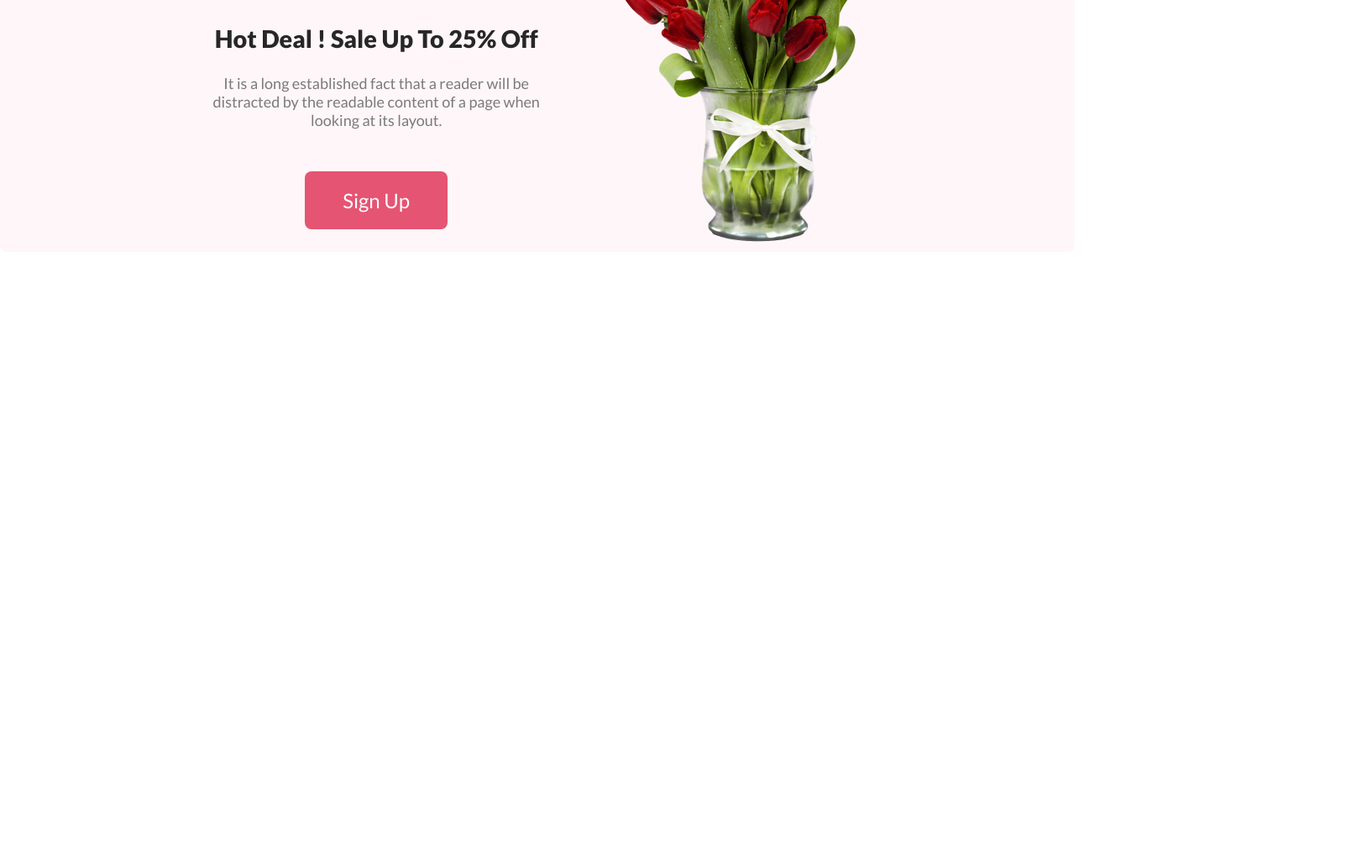
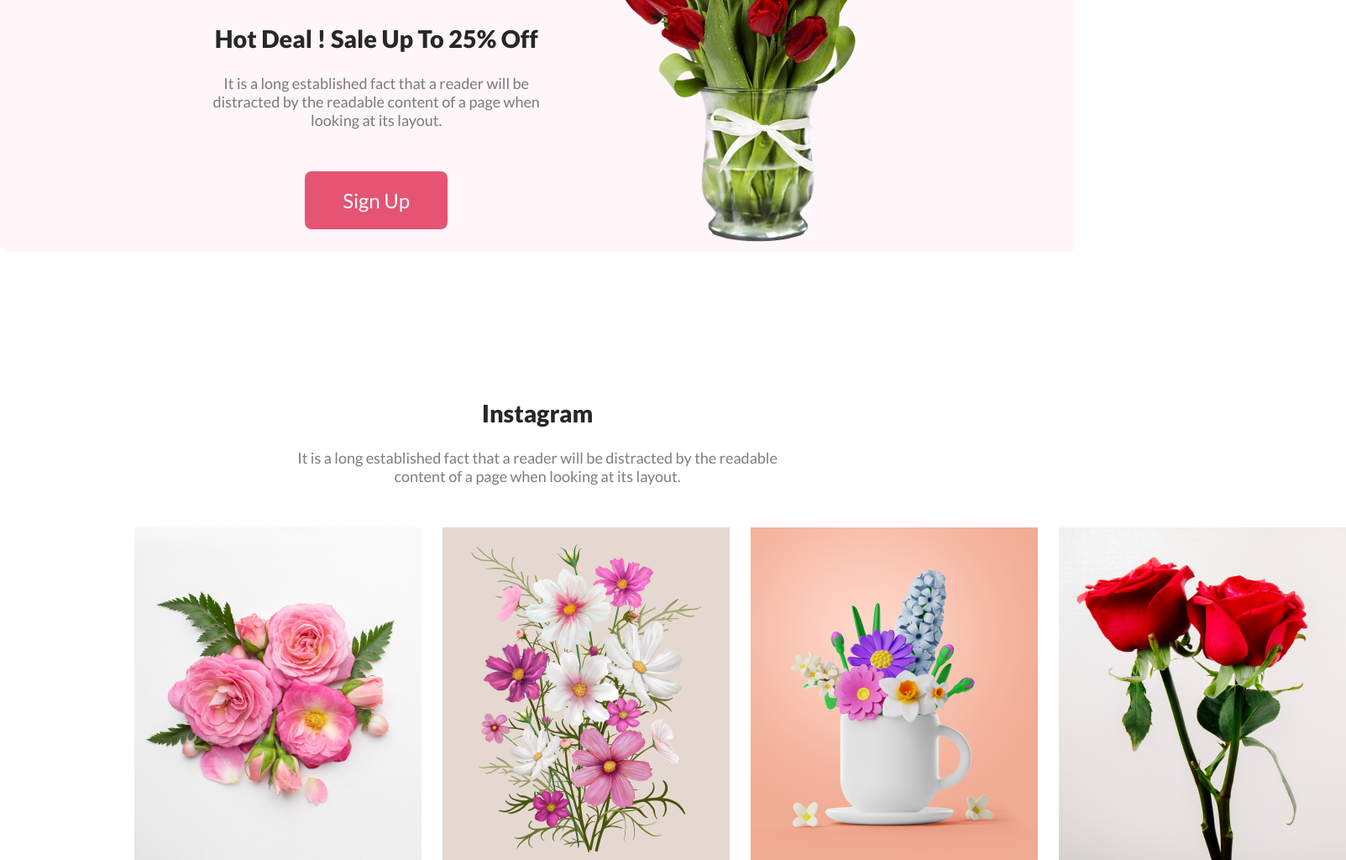
Before and after one commit to mahidulkabir/flower-shop, a plain HTML site: page index.html in a window 1280 px wide. Shown: the part 2474-3498 px from the top of the page at 84% size, 1603 px wide, since content can reach past the window. Before the commit the page ends 2774 px from the top, so only its background shows below. Drawn offline with Linux system fonts and the light colour scheme.

Commit message:
added insta section in html and css

```diff
--- a/index.html
+++ b/index.html
@@ -81,6 +81,16 @@
           </div>
         </div>
       </section>
+      <section class="insta common-container">
+        <h2 class="common-title" > Instagram</h2>
+        <p class="common-p insta-txt">It is a long established fact that a reader will be distracted by the readable <br> content of a page when looking at its layout.</p>
+        <div class="insta-pics">
+          <img src="./assets/Flower 01.png" alt="flower jar">
+          <img src="./assets/Rectangle 4.png" alt="flower jar">
+          <img src="./assets/Rectangle 5.png" alt="flower jar">
+          <img src="./assets/Rectangle 6.png" alt="flower jar">
+        </div>
+      </section>
     </main>
     <footer></footer>
   </body>
--- a/styles/styles-flower shop.css
+++ b/styles/styles-flower shop.css
@@ -11,6 +11,7 @@
   color: rgba(39, 39, 39, 0.6);
   font-size: 1.125rem;
   font-weight: 400;
+
 }
 .common-btn {
   background: #e55473;
@@ -179,6 +180,15 @@ cursor: pointer;
   margin-top: 50px;
 }
 
+/* insta section styles  */
+.insta-txt{
+  text-align: center;
+  margin: 25px 0 50px 0;
+}
+.insta-pics{
+  display: flex;
+  gap: 25px;
+}
 /* respinsive styles for small device  */
 
 @media screen and (max-width: 576px) {
```
